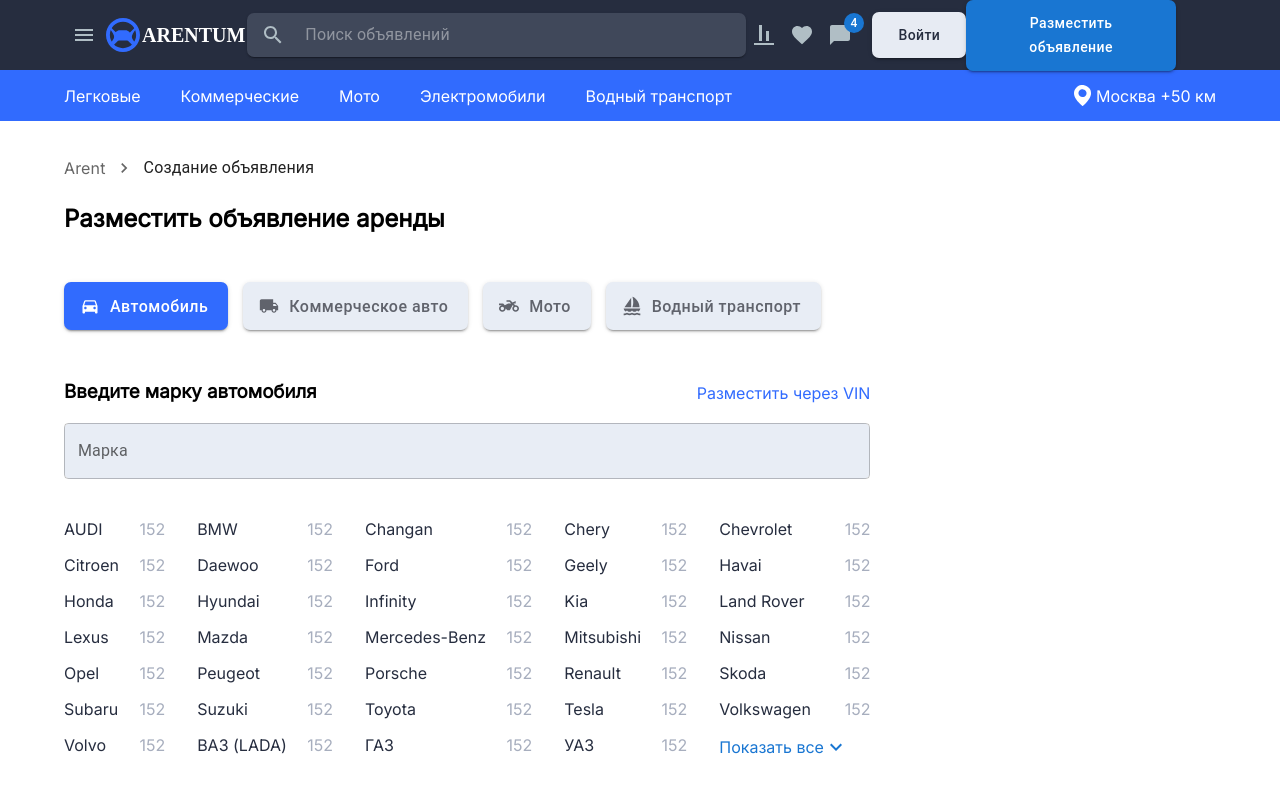
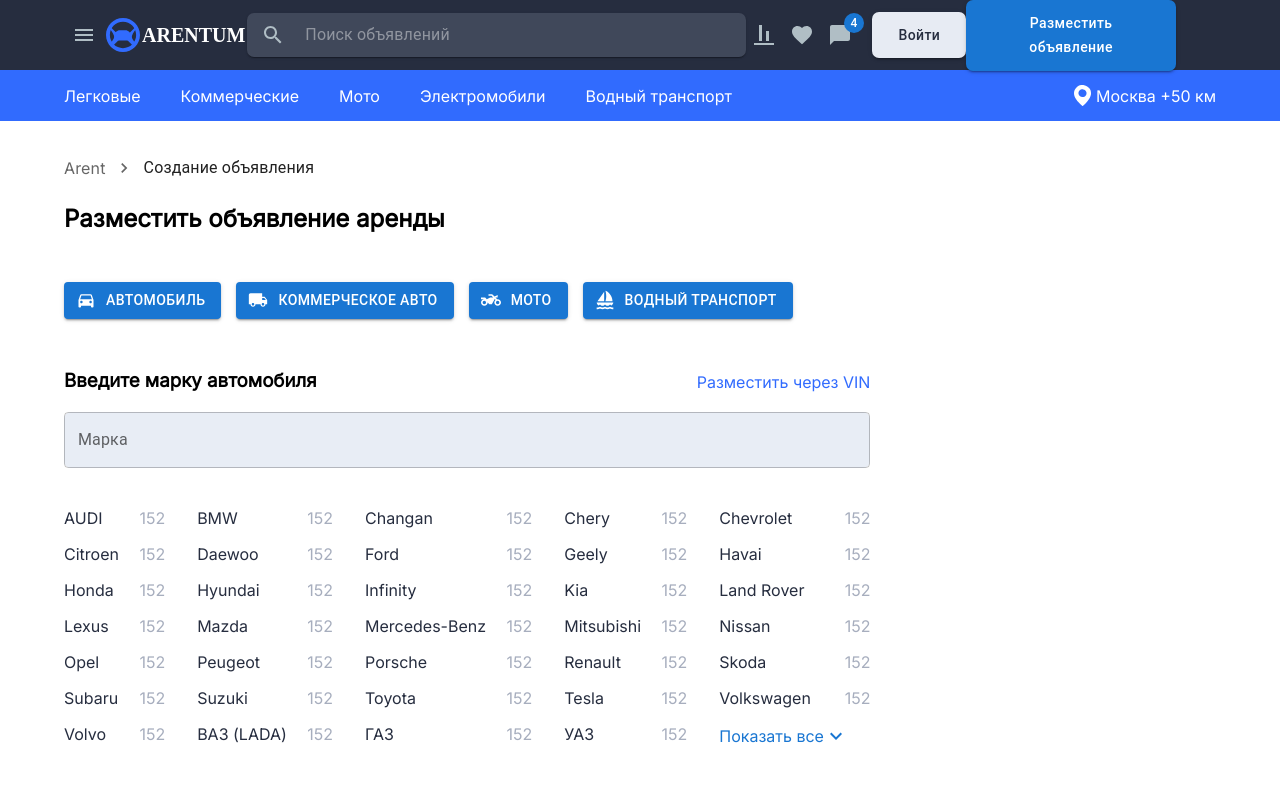
Before and after one commit to gorbatkoff/arent, a React (Create React App) app: page /create in a window 1280 px wide. Shown: the top 800 px of the page. Built offline with nearby package versions, Linux system fonts and the light colour scheme; no server answers; a web font is replaced by a local one.

Commit message:
Delete important values

```diff
--- a/src/App.css
+++ b/src/App.css
@@ -5,26 +5,6 @@
     font-family: "Inter", sans-serif;
 }
 
-.active_button {
-    background: #316BFE !important;
-    border-radius: 7px !important;
-    color: #fff !important;
-    padding: 16px !important;
-    text-transform: none !important;
-    font-weight: 500 !important;
-    font-size: 16px !important;
-    line-height: 19px !important;
-    padding: 14px 20px !important;
+.css-o6jz7w-MuiButtonBase-root-MuiButton-root{
+    color: red;
 }
-
-.inactive_button {
-    background: #E8EDF5 !important;
-    border-radius: 7px !important;
-    color: #60636c !important;
-    padding: 16px !important;
-    text-transform: none !important;
-    font-weight: 500 !important;
-    font-size: 16px !important;
-    line-height: 19px !important;
-    padding: 14px 20px !important;
-}
```
